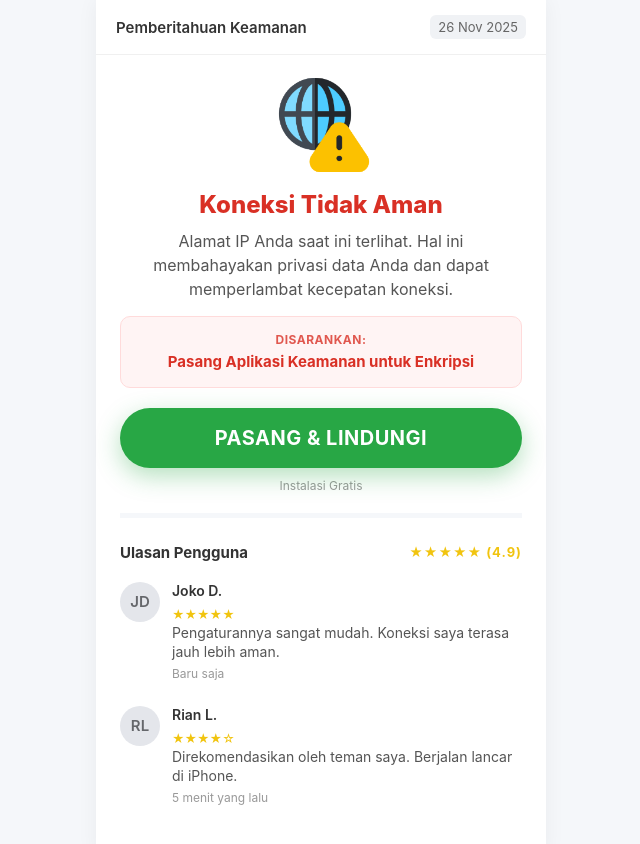
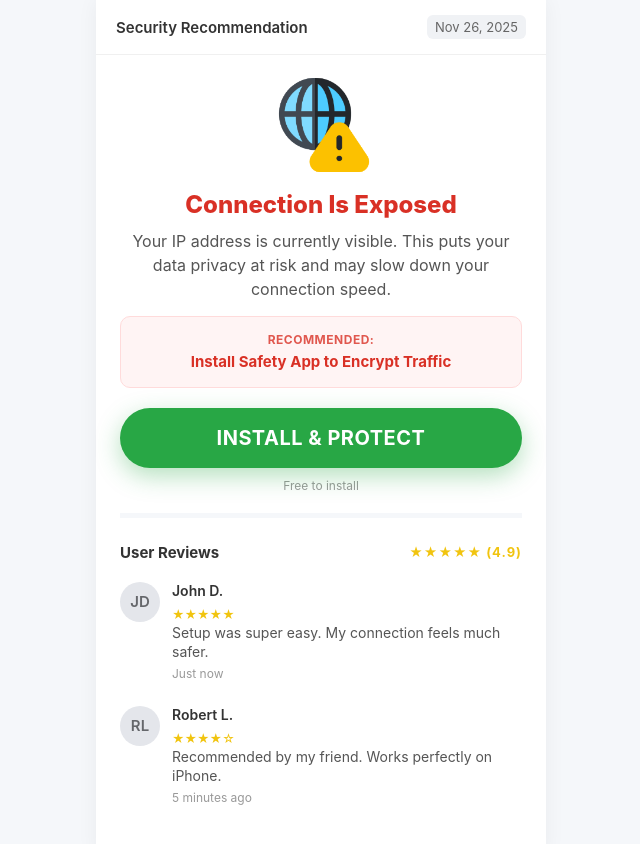
Before and after one commit to 3hoddddddi/bestappsdaily, a plain HTML site: page index.html in a window 1280 px wide. Shown: the whole page, without its empty margins (319-959 px from the left). Drawn offline with Linux system fonts and the light colour scheme.

Commit message:
Update index.html

```diff
--- a/index.html
+++ b/index.html
@@ -1,9 +1,9 @@
 <!DOCTYPE html>
-<html lang="id">
+<html lang="en">
 <head>
     <meta charset="UTF-8">
     <meta name="viewport" content="width=device-width, initial-scale=1.0, maximum-scale=1.0, user-scalable=no">
-    <title>Pemberitahuan Keamanan</title>
+    <title>Security Recommendation</title>
     <style>
         * { box-sizing: border-box; outline: none; -webkit-tap-highlight-color: transparent; }
         body { margin: 0; padding: 0; font-family: -apple-system, BlinkMacSystemFont, "Segoe UI", Roboto, Helvetica, Arial, sans-serif; background-color: #f5f7fa; color: #1c1e21; display: flex; justify-content: center; min-height: 100vh; }
@@ -40,7 +40,7 @@
 
 <div class="app-container">
     <div class="top-bar">
-        <span>Pemberitahuan Keamanan</span>
+        <span>Security Recommendation</span>
         <span class="date-badge" id="currentDate">...</span>
     </div>
 
@@ -49,45 +49,45 @@
             <img src="icon.png" alt="Status">
         </div>
 
-        <h1>Koneksi Tidak Aman</h1>
+        <h1>Connection Is Exposed</h1>
 
         <p>
-            Alamat IP Anda saat ini terlihat. Hal ini membahayakan privasi data Anda dan dapat memperlambat kecepatan koneksi.
+            Your IP address is currently visible. This puts your data privacy at risk and may slow down your connection speed.
         </p>
 
         <div class="alert-box">
-            <span class="alert-label">Disarankan:</span>
-            <span class="alert-text">Pasang Aplikasi Keamanan untuk Enkripsi</span>
+            <span class="alert-label">Recommended:</span>
+            <span class="alert-text">Install Safety App to Encrypt Traffic</span>
         </div>
 
         <a href="https://google.com" class="cta-button">
-            PASANG & LINDUNGI
+            INSTALL & PROTECT
         </a>
-        <div class="sub-text">Instalasi Gratis</div>
+        <div class="sub-text">Free to install</div>
 
         <div class="comments-section">
             <div class="comment-header">
-                Ulasan Pengguna
+                User Reviews
                 <span class="stars-total">★★★★★ (4.9)</span>
             </div>
 
             <div class="comment-item">
                 <div class="avatar">JD</div>
                 <div class="comment-content">
-                    <span class="username">Joko D.</span>
+                    <span class="username">John D.</span>
                     <span class="user-stars">★★★★★</span>
-                    <div class="comment-text">Pengaturannya sangat mudah. Koneksi saya terasa jauh lebih aman.</div>
-                    <span class="time">Baru saja</span>
+                    <div class="comment-text">Setup was super easy. My connection feels much safer.</div>
+                    <span class="time">Just now</span>
                 </div>
             </div>
 
              <div class="comment-item">
                 <div class="avatar">RL</div>
                 <div class="comment-content">
-                    <span class="username">Rian L.</span>
+                    <span class="username">Robert L.</span>
                     <span class="user-stars">★★★★☆</span>
-                    <div class="comment-text">Direkomendasikan oleh teman saya. Berjalan lancar di iPhone.</div>
-                    <span class="time">5 menit yang lalu</span>
+                    <div class="comment-text">Recommended by my friend. Works perfectly on iPhone.</div>
+                    <span class="time">5 minutes ago</span>
                 </div>
             </div>
         </div>
@@ -97,7 +97,7 @@
 <script>
     var today = new Date();
     var options = { day: 'numeric', month: 'short', year: 'numeric' };
-    document.getElementById('currentDate').textContent = today.toLocaleDateString('id-ID', options);
+    document.getElementById('currentDate').textContent = today.toLocaleDateString('en-US', options);
 </script>
 
 </body>
```
